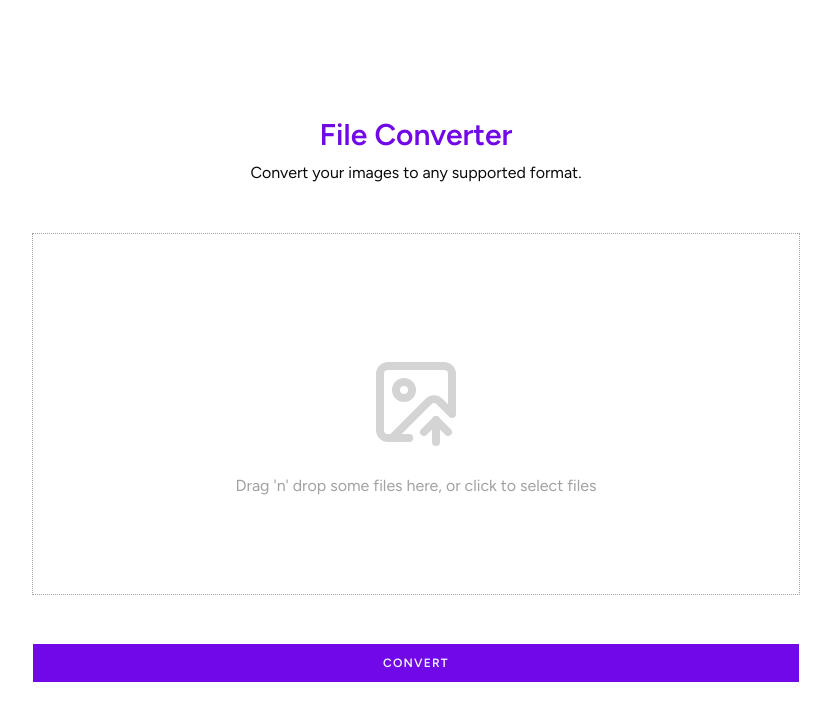
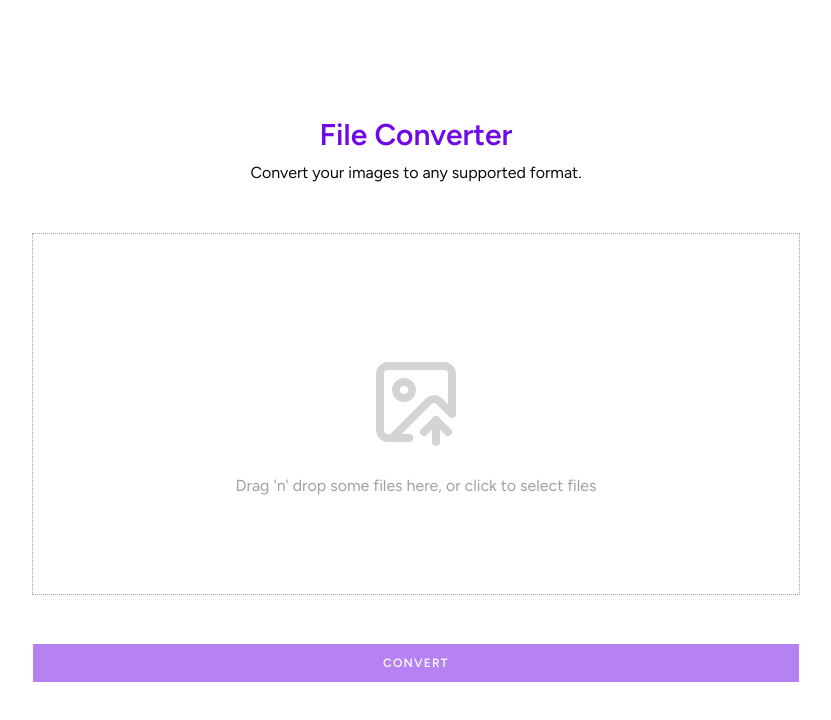
Before and after one commit to salman9802/image2image, a Next.js app: page /convert in a window 1280 px wide. Shown: the top 720 px of the page, without its empty margins (224-1055 px from the left). Built offline with nearby package versions, Linux system fonts and the light colour scheme.

Commit message:
feat: add React Context for convert page and State Machines for convert page and Upload Items

```diff
--- /dev/null
+++ b/app/convert/layout.tsx
@@ -0,0 +1,9 @@
+import { ConvertContextProvider } from "@/contexts/convert";
+
+export default function Layout({ children }: { children: React.ReactNode }) {
+  return (
+    <ConvertContextProvider>
+      {children}
+    </ConvertContextProvider>
+  )
+}
--- a/app/convert/page.tsx
+++ b/app/convert/page.tsx
@@ -2,7 +2,8 @@
 
 import ConvertUploadItem from "@/components/convert/ConvertUploadItem";
 import { Button } from "@/components/ui/button";
-import { convert } from "@/lib/convert";
+import { ConvertContextProvider, TConvertUploadItem, useConvert } from "@/contexts/convert";
+import { convert, getFormatConfigByMimeType } from "@/lib/convert";
 import { DROPZONE_ACCEPTED_FILES } from "@/lib/formats";
 import { cn, downloadBlob, fileIcon } from "@/lib/utils";
 import { TConvertComponentState } from "@/types/convert.type";
@@ -11,29 +12,45 @@ import React from "react";
 import { useDropzone } from "react-dropzone";
 import { CgSpinner } from "react-icons/cg";
 import { FaFileUpload } from "react-icons/fa";
+import { FaDownload } from "react-icons/fa";
 
 export default function Page() {
 
-  const [state, setState] = React.useState<TConvertComponentState>("idle");
+  const context = useConvert();
 
-  const [uploads, setUploads] = React.useState<File[]>();
+  // const [state, setState] = React.useState<TConvertComponentState>("idle");
+
+  // const [uploads, setUploads] = React.useState<File[]>();
 
   const handleDrop = React.useCallback((acceptedFiles: File[]) => {
-    setUploads(acceptedFiles);
+    const uploadItems: TConvertUploadItem[] = [];
+
+    acceptedFiles.map((acceptedFile, i) => {
+      const sourceFormatConfig = getFormatConfigByMimeType(acceptedFile.type);
+      if (sourceFormatConfig == null) {
+        alert(`File '${acceptedFile.name}' isn't supported`);
+      } else {
+        uploadItems.push({
+          id: crypto.randomUUID(),
+          file: acceptedFile,
+          sourceFormatConfig,
+          state: "waiting",
+          convertedBlob: null
+        });
+      }
+    });
+
+    context.setUploads(prev => [...prev, ...uploadItems]);
+    context.setState("idle");
+    // context.setUploads(acceptedFiles);
   }, []);
 
   const dropzone = useDropzone({
-    // accept: {
-    //   "image/*": [".png", ".jpg", ".jpeg", ".webp", ".bmp", ".gif"]
-    // },
     accept: DROPZONE_ACCEPTED_FILES,
     onDrop: handleDrop
   });
 
   const globalDropzone = useDropzone({
-    // accept: {
-    //   "image/*": [".png", ".jpg", ".jpeg", ".webp", ".bmp", ".gif"]
-    // },
     accept: DROPZONE_ACCEPTED_FILES,
     onDrop: handleDrop
   });
@@ -85,7 +102,7 @@ export default function Page() {
   // }
 
   const handleConvert = () => {
-    setState("processing");
+    context.setState("processing");
   }
 
   return (
@@ -97,16 +114,12 @@ export default function Page() {
 
       {/* Uploads */}
       {
-        (uploads && uploads.length > 0)
+        (context.uploads && context.uploads.length > 0)
           ? (
             <div className="bg-black/5 w-full p-6 flex flex-col gap-6">
-              {uploads.map((upload, i) => <ConvertUploadItem
-                key={i}
-                state={state}
-                upload={upload}
-                removeUpload={() => {
-                  setUploads(prevUploads => prevUploads ? prevUploads.filter((u, idx) => idx !== i) : [])
-                }}
+              {context.uploads.map(upload => <ConvertUploadItem
+                key={upload.id}
+                uploadId={upload.id}
                 onFormatSelect={() => {
                   // TODO:
                 }}
@@ -151,15 +164,25 @@ export default function Page() {
         </aside>
       )}
 
+      {/* Convert Button */}
       <div className="w-full flex items-center justify-center">
-        <Button disabled={state !== "idle"} onClick={handleConvert} className="flex-1">
+        <Button disabled={["idle", "processing"].includes(context.state)} onClick={handleConvert} className="flex-1">
           {
-            state === "idle"
+            ["idle", "pending"].includes(context.state)
               ? <span>Convert</span>
-              : <>
-                <CgSpinner className="animate-spin" />
-                <span>Processing...</span>
-              </>
+              : context.state === "processing"
+                ? (
+                  <>
+                    <CgSpinner className="animate-spin" />
+                    <span>Processing...</span>
+                  </>
+                )
+                : (
+                  <>
+                    <FaDownload />
+                    <span>Download all</span>
+                  </>
+                )
           }
         </Button>
       </div>
@@ -207,6 +230,6 @@ export default function Page() {
       {/* </div> */}
 
       {/* <Button onClick={handleConvertToPng}>Convert to PNG</Button> */}
-    </div >
+    </div>
   )
 }
--- a/components/convert/ConvertUploadItem.tsx
+++ b/components/convert/ConvertUploadItem.tsx
@@ -8,42 +8,52 @@ import { FORMATS, SUPPORTED_FORMAT_CONFIGS, TFormatConfig } from "@/lib/formats"
 import React from "react";
 import { TConvertComponentState } from "@/types/convert.type";
 import { convertToImage } from "@/lib/convert";
+import { useConvert } from "@/contexts/convert";
+import { IoMdDownload } from "react-icons/io";
 
 type TConvertUploadItemProps = {
-  state: TConvertComponentState;
-  upload: File;
+  // state: TConvertComponentState;
+  uploadId: string;
+  // upload: File;
   onFormatSelect: (mimeType: string) => any;
-  removeUpload: () => any;
+  // removeUpload: () => any;
   // startConversion: () => any;
 }
-export default function ConvertUploadItem({ state, upload, onFormatSelect, removeUpload }: TConvertUploadItemProps) {
-  const mimeType = upload.type;
+export default function ConvertUploadItem({ uploadId, onFormatSelect }: TConvertUploadItemProps) {
+  const context = useConvert();
+
+  const upload = context.getUploadById(uploadId);
+
+  if (upload == null) return null;
+
+  const mimeType = upload.file.type;
 
   const [popoverOpen, setPopoverOpen] = React.useState(false);
-  const [selectedFormatConfig, setSelectedFormatConfig] = React.useState<TFormatConfig>();
-  const [output, setOutput] = React.useState<Blob>();
+  const [targetFormatConfig, setTargetFormatConfig] = React.useState<TFormatConfig>();
 
   React.useEffect(() => {
-    if (selectedFormatConfig) {
-      onFormatSelect(selectedFormatConfig.mimeTypes[0]);
+    if (targetFormatConfig) {
+      onFormatSelect(targetFormatConfig.mimeTypes[0]);
+      context.setUploadState(uploadId, "ready");
       setPopoverOpen(false);
     }
-  }, [selectedFormatConfig]);
+  }, [targetFormatConfig]);
 
   React.useEffect(() => {
-    if (state === "processing") {
+    if (context.state === "processing") {
       (async () => {
-        if (selectedFormatConfig == undefined) throw new Error("Error: no target format selected for one of the uploads.");
+        if (targetFormatConfig == undefined) throw new Error("Error: no target format selected for one of the uploads.");
 
-        const sourceFormatConfig = Object.keys(FORMATS).filter(format => FORMATS[format].mimeTypes.includes(upload.type)).map(format => FORMATS[format])[0];
+        const blob = await convertToImage(upload.file, upload.sourceFormatConfig, targetFormatConfig);
+        // setOutput(blob);
+        context.setUploadConvertedBlob(uploadId, blob);
+        context.setUploadState(uploadId, "finished");
 
-        const blob = await convertToImage(upload, sourceFormatConfig, selectedFormatConfig);
-        setOutput(blob);
-        const filename = upload.name.split(".").slice(-1).join(".");
-        downloadBlob(blob, `${filename}.${selectedFormatConfig.extensions[0]}`);
+        // const filename = upload.file.name.split(".").slice(-1).join(".");
+        // downloadBlob(blob, `${filename}.${targetFormatConfig.extensions[0]}`);
       })();
     }
-  }, [state]);
+  }, [context.state]);
 
   return (
     <div className="bg-white flex justify-between items-center px-6 py-4">
@@ -51,7 +61,7 @@ export default function ConvertUploadItem({ state, upload, onFormatSelect, remov
       <div className="flex-1 flex gap-2 items-center">
         {fileIcon(mimeType)}
         {/* <File className="size-4" /> */}
-        <span>{upload.name}</span>
+        <span className="max-w-[10ch] break-all wrap-break-word">{upload.file.name}</span>
       </div>
 
       {/* to dropdown */}
@@ -59,10 +69,10 @@ export default function ConvertUploadItem({ state, upload, onFormatSelect, remov
         <span className="text-neutral-600">to</span>
         <Popover open={popoverOpen} onOpenChange={setPopoverOpen}>
           <PopoverTrigger render={<Button variant="outline" className={cn("border-primary text-primary",
-            selectedFormatConfig && "bg-primary/5 border-none")} />}>
+            targetFormatConfig && "bg-primary/5 border-none")} />}>
             {
-              selectedFormatConfig
-                ? <span>{selectedFormatConfig.extensions[0]}</span>
+              targetFormatConfig
+                ? <span>{targetFormatConfig.extensions[0]}</span>
                 : <span>format</span>
             }
             <ChevronDown />
@@ -75,7 +85,7 @@ export default function ConvertUploadItem({ state, upload, onFormatSelect, remov
 
             <div className="flex flex-wrap gap-x-4 gap-y-3">
               {SUPPORTED_FORMAT_CONFIGS.map((supportedFormatConfig, i) => (
-                <p onClick={() => setSelectedFormatConfig(supportedFormatConfig)} key={i} className="cursor-pointer bg-primary/5 px-4 py-2 text-primary font-mono">
+                <p onClick={() => setTargetFormatConfig(supportedFormatConfig)} key={i} className="cursor-pointer bg-primary/5 px-4 py-2 text-primary font-mono">
                   {supportedFormatConfig.extensions[0]}
                   {/* {supportedFormatConfig.extensions.reduce((prev, curr) => `${ prev } / ${ curr }`, "").slice(0)} */}
                 </p>
@@ -86,11 +96,25 @@ export default function ConvertUploadItem({ state, upload, onFormatSelect, remov
         </Popover>
       </div>
 
+      {/* state */}
+      <span className="flex-1 uppercase text-center">{upload.state}</span>
+
       {/* filesize */}
-      <span className="flex-1 tabular-nums">{formatFileSize(upload.size)}</span>
+      <span className="flex-1 tabular-nums">{formatFileSize(upload.file.size)}</span>
 
       {/* 'X' remove. might require cb() */}
-      <X onClick={removeUpload} className="size-5 cursor-pointer text-neutral-600" />
+      {
+        upload.state === "finished"
+          ? (
+            <Button>
+              <IoMdDownload />
+              <span>Download</span>
+            </Button>
+          )
+          : (
+            <X onClick={() => context.removeUpload(uploadId)} className="size-5 cursor-pointer text-neutral-600" />
+          )
+      }
     </div>
   );
 }
--- /dev/null
+++ b/contexts/convert.tsx
@@ -0,0 +1,95 @@
+"use client";
+
+import { TFormatConfig } from "@/lib/formats";
+import React from "react";
+
+export type TConvertState = "idle" | "pending" | "processing" | "finished"; // State Machine
+export type TConvertUploadItemState = "waiting" | "ready" | "finished"; // State Machine
+
+export type TConvertUploadItem = {
+  id: string;
+  file: File;
+  sourceFormatConfig: TFormatConfig;
+  state: TConvertUploadItemState;
+  convertedBlob: null | Blob;
+};
+
+export type TConvertContext = {
+  state: TConvertState;
+  setState: React.Dispatch<React.SetStateAction<TConvertState>>;
+  uploads: TConvertUploadItem[];
+  setUploads: React.Dispatch<React.SetStateAction<TConvertUploadItem[]>>;
+  getUploadById: (uploadId: string) => TConvertUploadItem | null;
+  setUploadConvertedBlob: (uploadId: string, blob: Blob) => any;
+  setUploadState: (uploadId: string, state: TConvertUploadItemState) => any;
+  removeUpload: (uploadId: string) => any;
+}
+
+// const context: TConvertContext = {
+//   state: "idle",
+//   uploads: []
+// };
+
+export const ConvertContext = React.createContext<TConvertContext | null>(null);
+
+export const ConvertContextProvider = ({ children }: { children: React.ReactNode; }) => {
+  const [state, setState] = React.useState<TConvertState>("idle");
+  const [uploads, setUploads] = React.useState<TConvertUploadItem[]>([]);
+
+  const getUploadById = React.useCallback((uploadId: string): TConvertUploadItem | null => {
+    const uploadIndex = uploads.findIndex(u => u.id === uploadId);
+
+    if (uploadIndex === -1) return null;
+
+    return uploads[uploadIndex];
+  }, [uploads]);
+
+  const setUploadConvertedBlob = React.useCallback((uploadId: string, blob: Blob) => {
+    const upload = getUploadById(uploadId);
+    if (upload == null) return;
+    upload.convertedBlob = blob;
+    upload.state = "finished";
+    setUploads(prev => ([...prev.filter(u => u.id !== uploadId), upload]))
+
+    // We ensure parent moves to appropriate state after each upload change
+    const haveAllUploadsFinished = uploads.every(u => u.state === "finished");
+    if (haveAllUploadsFinished)
+      setState("finished");
+    else
+      setState("processing");
+  }, [uploads, getUploadById]);
+
+  const setUploadState = React.useCallback((uploadId: string, state: TConvertUploadItemState) => {
+    const upload = getUploadById(uploadId);
+    if (upload == null) return;
+    upload.state = state;
+    setUploads(prev => ([...prev.filter(u => u.id !== uploadId), upload]))
+
+    // We ensure parent moves to appropriate state after each upload change
+    const unfinishedUploads = uploads.filter(u => u.state !== "finished")
+    if (unfinishedUploads.length === 0) return;
+    const areAllUploadsReady = unfinishedUploads.every(u => u.state === "ready");
+    if (areAllUploadsReady)
+      setState("pending");
+    else
+      setState("idle");
+  }, [uploads, getUploadById]);
+
+  const removeUpload = React.useCallback((uploadId: string) => {
+    setUploads(prevUploads => prevUploads ? prevUploads.filter(u => u.id !== uploadId) : [])
+  }, []);
+
+  return (
+    <ConvertContext value={{ state, setState, uploads, setUploads, getUploadById, setUploadConvertedBlob, setUploadState, removeUpload }}>
+      {children}
+    </ConvertContext>
+  );
+}
+
+export function useConvert() {
+  const context = React.useContext(ConvertContext);
+  if (context == null) {
+    throw new Error("Error: useConvert() hook can only be used inside ConvertContextProvider.");
+  }
+  return context;
+}
--- a/lib/convert.ts
+++ b/lib/convert.ts
@@ -1,5 +1,5 @@
 import { TConvertParams } from "@/types/convert.type";
-import { drawToCanvas, TFormatConfig } from "./formats";
+import { drawToCanvas, FORMATS, TFormatConfig } from "./formats";
 
 
 
@@ -23,6 +23,15 @@ export async function convert({ file, targetFormat, quality }: TConvertParams) {
   }
 }
 
+export function getFormatConfigByMimeType(mimeType: string) {
+  const sourceFormatConfigs = Object.keys(FORMATS).filter(format => FORMATS[format].mimeTypes.includes(mimeType)).map(format => FORMATS[format]);
+
+  if (sourceFormatConfigs.length > 0)
+    return sourceFormatConfigs[0];
+  else
+    return null;
+}
+
 export async function convertToImage(file: File, source: TFormatConfig, target: TFormatConfig, quality?: number) {
   if (source.decode === undefined) throw new Error("Error: Failed to decode source file in convertToImage()");
   if (target.encode === undefined) throw new Error("Error: Failed to encode target file in convertToImage()");
```
